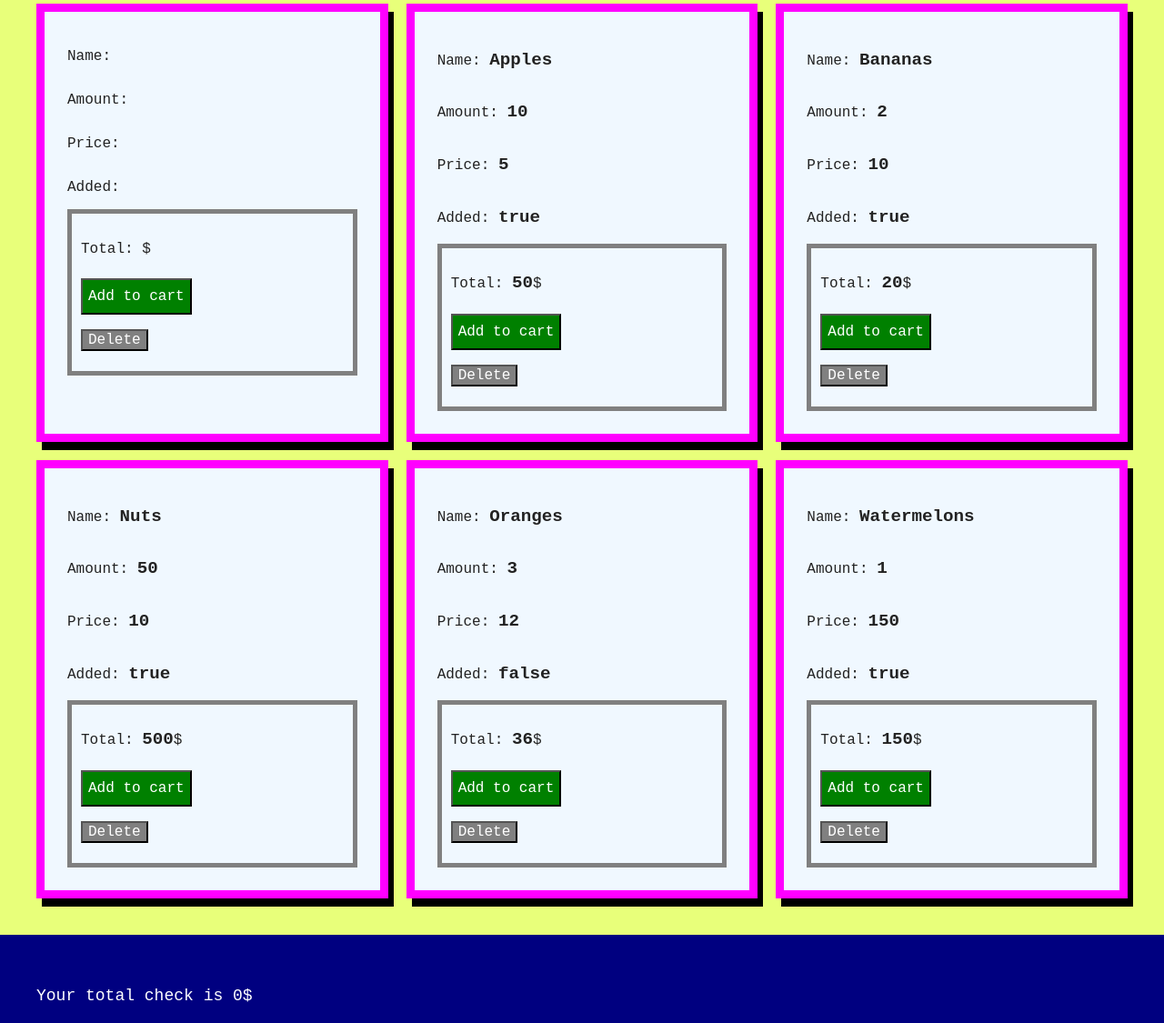
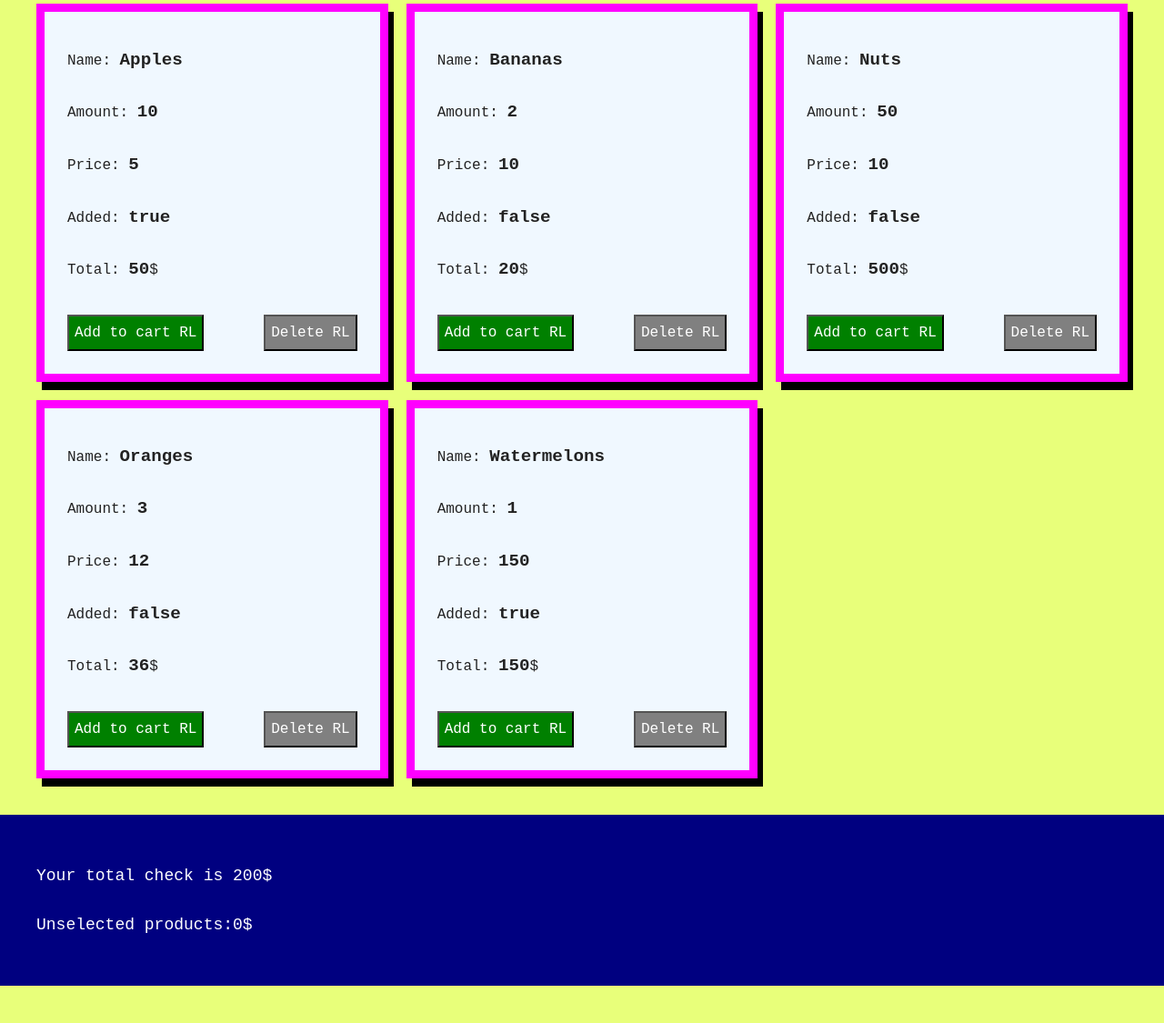
Before and after one commit to Viktoriia-Piskova/JS-Arrays-Shopping-HW33, a plain HTML site: page index.html in a window 1280 px wide. Shown: the part 243-1368 px from the top of the page at 91% size. After the commit the page ends 1327 px from the top, so only its background shows below. Drawn offline with Linux system fonts and the light colour scheme; a web font is replaced by a local one.

Commit message:
Clickable buttons and cart

```diff
--- /dev/null
+++ b/data.js
@@ -0,0 +1,8 @@
+const productsData = [
+    ["Apples", 5, 10, true],
+    ["Bananas", 10, 2, true],
+    ["Nuts", 10, 50, true],
+    ["Oranges", 12, 3, false],
+    ["Watermelons", 150, 1, true],
+    ["Lemon", 10, 21, true],
+].map(([name, price, amount, bought]) => ({name, price, amount, bought}));
--- a/index.html
+++ b/index.html
@@ -10,7 +10,10 @@
     <link href="https://fonts.googleapis.com/css2?family=Azeret+Mono:wght@400;500&display=swap" rel="stylesheet">
     <link rel="stylesheet" href="reset.css">
     <link rel="stylesheet" href="style.css">
+    <script defer src="./data.js"></script>
+    <script defer src="./product.js"></script>
     <script defer src="./script.js"></script>
+
     <title>Shopping list</title>
 </head>
 
@@ -25,8 +28,8 @@
     <section id="shop">
 
         <div id="allProductsList">
-            <ul class="productItem">
-                <li class="productItemDescription">
+            <!-- <ul class="productItem">
+                <li class="productItemDescriptio" id="anon">
                     <ul>
                         <li class="productName">Name: </li>
                         <li class="productAmount">Amount: </li>
@@ -34,21 +37,21 @@
                         <li class="productBought">Added: </li>
                     </ul>
                 </li>
-                <li class="productItemOptions">
+                <li class="productItemOption">
                     <ul>
                         <li class="productItemSum">Total: <span class="temName itemMainInfo"></span>$</li>
-                        <li><button class="addProduct">Add to cart</button></li>
+                        <li><button onclick="myFunction()" class="addProduct1 ">Add to cart</button></li>
                         <li><button class="deleteProduct">Delete</button> </li>
                     </ul>
                 </li>
-            </ul>
+            </ul> -->
         </div>
     </section>
 
     <section id="cart">
 
         <div>
-            <p>Your total check is <span id="userTotalCheck">0$</span></p>
+            <p>Your total check is <span id="userTotalCheck">0</span>$</p>
         </div>
         <div>
             <p>Unselected products:<span id="userUnselectedProducts">0$</span></p>
--- a/script.js
+++ b/script.js
@@ -1,59 +1,139 @@
 'use strict'
+//create product list
+
+class Product {
+    constructor(name, price, amount, bought) {
+        Object.assign(this, { name, price, amount, bought })
+    }
+
+    productItemSum() {
+        return this.price * this.amount;
+    }
+
+    addProductToCart() {
+        this.bought = true;
+        this.amount += 1;
+        reloadProduct(this)
+        countProductsInCart();
 
 
-//create product list
+    }
 
-class ProductItem {
-    constructor(productName, productPrice, productAmount,productBought) {
-        this.productName = productName;
-        this.productPrice = productPrice;
-        this.productAmount = productAmount;
-        this.productBought = productBought;
-    }
-    productItemSum() {
-        return this.productPrice * this.productAmount;
-    }
-    addProduct(){
-        return this.productBought = true;
-    }
-    deleteProduct(){
-        return this.productBought = false;
+    deleteFromCart() {
+        this.bought = false;
+        this.amount = 0;
+        reloadProduct(this)
+        countProductsInCart();
+
     }
 }
 
 
-const apples = new ProductItem("Apples", 5, 10, true);
-const bananas = new ProductItem("Bananas", 10, 2, true);
-const nuts = new ProductItem("Nuts", 10, 50, true);
-const oranges = new ProductItem("Oranges", 12, 3, false);
-const watermelons = new ProductItem("Watermelons", 150, 1, true);
+const apples = new Product("Apples", 5, 10, true);
+const bananas = new Product("Bananas", 10, 2, false);
+const nuts = new Product("Nuts", 10, 50, false);
+const oranges = new Product("Oranges", 12, 3, false);
+const watermelons = new Product("Watermelons", 150, 1, true);
 
 const allProductsList = [apples, bananas, nuts, oranges, watermelons];
 
+//array fo bought prod  cart todo
+
+const cart = [];
+
+function countProductsInCart() {
+    let cartSum = 0;
+
+    for (let j = 0; j < allProductsList.length; j++) {
+        if (allProductsList[j].bought == true) {
+            cart.push(allProductsList[j]);
+            cartSum += allProductsList[j].productItemSum();
+        }
+    }
+
+    document.querySelector('#userTotalCheck').innerHTML = cartSum;
+}
+
+
+
+
 //create products layout
 
-function createProductsLayout(){
-    for (let i = 0; i < allProductsList.length; i++){
-        document.querySelector('#allProductsList').innerHTML += `<ul class="productItem">
-        <li class="productItemDescription">
-            <ul>
-                <li class="productName">Name: <span class="itemName itemMainInfo"> ${allProductsList[i].productName}</span> </li>
-                <li class="productAmount">Amount: <span class="itemAmount itemMainInfo">${allProductsList[i].productAmount}</span></li>
-                <li class="productPrice">Price: <span class="itemPrice itemMainInfo">${allProductsList[i].productPrice}</span></li>
-                <li class="productBought">Added: <span class="itemBought itemMainInfo">${allProductsList[i].productBought}</span></li>
-            </ul>
-        </li>
-        <li class="productItemOptions">
-            <ul>
-                <li class="productItemSum">Total: <span class="temName itemMainInfo">${allProductsList[i].productItemSum()}</span>$</li>
-                <li><button class="addProduct">Add to cart</button></li>
-                <li><button class="deleteProduct">Delete</button> </li>
-            </ul>
-        </li>
-    </ul>`
+function createProductsLayout() {
+
+
+    for (let i = 0; i < allProductsList.length; i++) {
+
+        let item = allProductsList[i];
+
+        document.querySelector('#allProductsList').innerHTML += `<div class="productItem" id="${allProductsList[i].name}"></div>`
+        document.querySelector(`#shop`).addEventListener('click', () => {reloadProduct(allProductsList[i])});
+
+        reloadProduct(item);
+
+        //     <div class="productItemDescription">
+        //         <ul>
+        //             <li class="productName">Name: <span class="itemName itemMainInfo"> ${allProductsList[i].name}</span> </li>
+        //             <li class="productAmount">Amount: <span class="itemAmount itemMainInfo">${allProductsList[i].amount}</span></li>
+        //             <li class="productPrice">Price: <span class="itemPrice itemMainInfo">${allProductsList[i].price}</span></li>
+        //             <li class="productBought">Added: <span class="itemBought itemMainInfo">${allProductsList[i].bought}</span></li>
+        //             <li class="productItemSum">Total: <span class="temName itemMainInfo">${allProductsList[i].productItemSum()}</span>$</li>
+        //         </ul>
+        //     </div>
+        //     <div class="productItemOptions">
+        //       <button class="addProduct1 id="${item.name} ${allProductsList[i].price}">Change</button>
+        //     </div>
+        // </div>`
+
+        // // let parent = document.querySelector(`#${item.name}`);
+
+        // // let changeBtn = document.createElement("button");
+        // // changeBtn.innerHTML = "changeBtn";
+        // // changeBtn.className = "changeBtn";
+
+        // // parent.querySelector('.productItemOptions').appendChild(changeBtn);
+
+        // // let obj = document.querySelector(`#${allProductsList[i].name}`)
+        // // obj.addEventListener('click', () => alert(allProductsList[i].name), false);
+
+
     }
 }
 
+
+function reloadProduct(item) {
+
+    document.querySelector(`#${item.name}`).innerHTML = `<div class="productItemDescription">
+                <ul>
+                    <li class="productName">Name: <span class="itemName itemMainInfo"> ${item.name}</span> </li>
+                    <li class="productAmount">Amount: <span class="itemAmount itemMainInfo">${item.amount}</span></li>
+                    <li class="productPrice">Price: <span class="itemPrice itemMainInfo">${item.price}</span></li>
+                    <li class="productBought">Added: <span class="itemBought itemMainInfo">${item.bought}</span></li>
+                    <li class="productItemSum">Total: <span class="temName itemMainInfo">${item.productItemSum()}</span>$</li>
+                </ul>
+            </div>
+            <div class="productItemOptions">
+
+            </div>
+        </ul>`
+
+    let parent = document.querySelector(`#${item.name}`);
+
+        let addBtn = document.createElement("button");
+        addBtn.innerHTML = "Add to cart RL";
+        addBtn.className = "addProduct";
+        parent.querySelector('.productItemOptions').appendChild(addBtn);
+        addBtn.addEventListener('click', () => { item.addProductToCart() })
+
+        let delBtn = document.createElement("button");
+        delBtn.innerHTML = "Delete RL";
+        delBtn.className = "deleteProduct";
+        parent.querySelector('.productItemOptions').appendChild(delBtn);
+        delBtn.addEventListener('click', () => { item.deleteFromCart() })
+}
+
+
 createProductsLayout();
 
-//events for adding and deleting products
+
+countProductsInCart();
--- a/style.css
+++ b/style.css
@@ -30,6 +30,20 @@ header>p{
     padding: 40px;
 }
 
+@media screen and (max-width: 1040px) {
+
+    #allProductsList{
+        grid-template-columns: 1fr 1fr;}
+
+}
+
+@media screen and (max-width: 600px) {
+
+    #allProductsList{
+        grid-template-columns: 1fr;}
+
+}
+
 .productItem{
 
     background-color: aliceblue;
@@ -40,8 +54,11 @@ header>p{
 }
 
 .productItemOptions{
-    border: 5px solid grey;
-    padding: 10px;
+    display: flex;
+    flex-wrap: wrap;
+    justify-content: space-between;
+    gap: 20px;
+    margin-top: 20px;
 }
 
 .itemMainInfo{
```
Also changed, not shown: reserve-copy-with-js-layout.js (added, +118 -0 lines), product.js (added).
